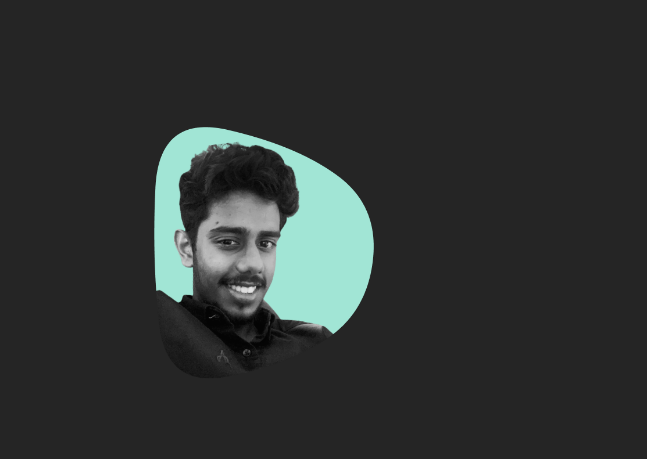
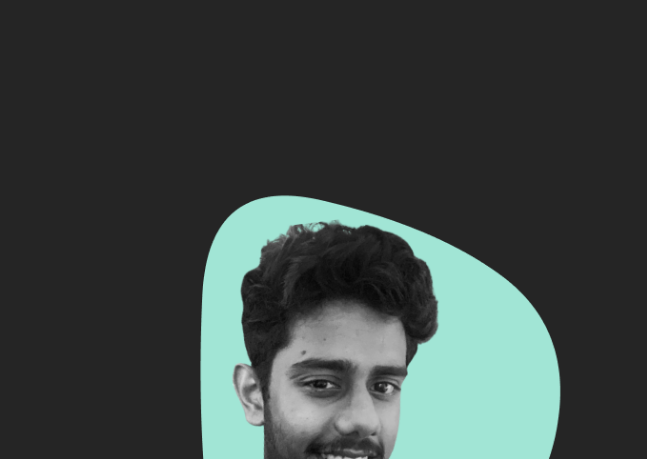
Before and after one commit to jithinraj0/portfolio-bootstrap, a plain HTML site: page about.html in a window 1280 px wide. Shown: the part 172-631 px from the top of the page, 0-647 px from the left. Drawn offline with nearby package versions, Linux system fonts and the light colour scheme.

Commit message:
Revert "changed image fluid to style"

```diff
--- a/about.html
+++ b/about.html
@@ -154,9 +154,7 @@
             </div>
           </div>
           <div class="col-lg-6 col-md-12 banner-image">
-            <img src="./img/newdp.png" alt="banner-img" style="max-width: 61%;
-            height: auto;
-            padding: 0%;" />
+            <img src="./img/newdp.png" alt="banner-img" max-width="61%" class="img-fluid" />
           </div>
         </div>
       </div>
```
